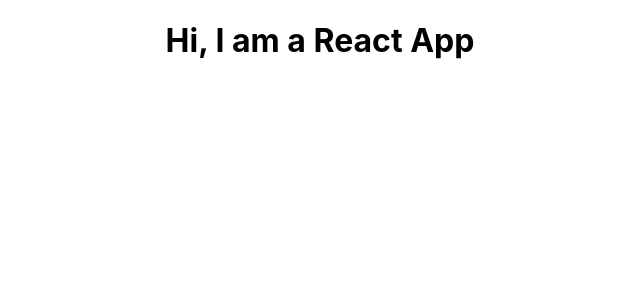
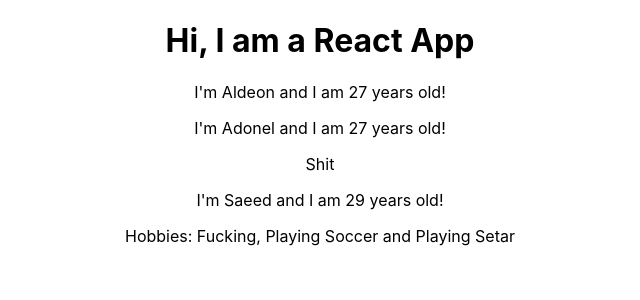
Before and after one commit to AldeonMoriak/udemy-app, a React (Create React App) app: page / in a window 1280 px wide. Shown: the top 300 px of the page, without its empty margins (320-960 px from the left). Built offline with nearby package versions, Linux system fonts and the light colour scheme.

Commit message:
added person, made some changes on app

```diff
--- a/src/App.js
+++ b/src/App.js
@@ -1,5 +1,6 @@
 import React from 'react';
 import './App.css';
+import Person from './Person/Person';
 
 function App() {
   return (
@@ -7,6 +8,9 @@
       <header className="App-header">
         <h1>Hi, I am a React App</h1>
       </header>
+      <Person name="Aldeon" age="27"/>
+      <Person name="Adonel" age="27" >Shit</Person>
+      <Person name="Saeed" age="29">Hobbies: Fucking, Playing Soccer and Playing Setar</Person>
     </div>
   );
 }
--- /dev/null
+++ b/src/Person/Person.js
@@ -0,0 +1,12 @@
+import React from 'react';
+
+const Person = (props) => {
+    return (
+        <div>
+            <p>I'm {props.name} and I am {props.age} years old!</p>
+            <p>{props.children}</p>
+        </div>
+    );
+};
+
+export default Person;
```
